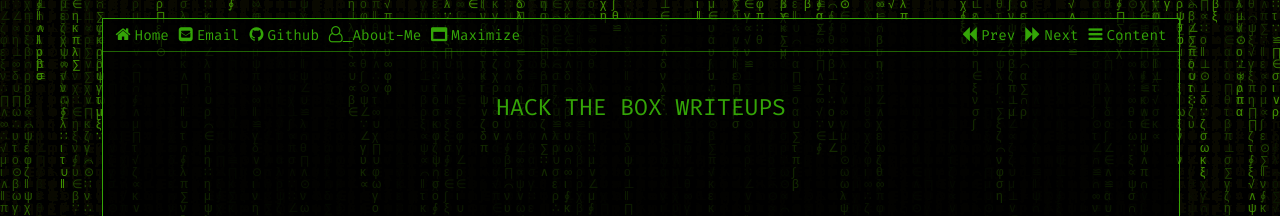
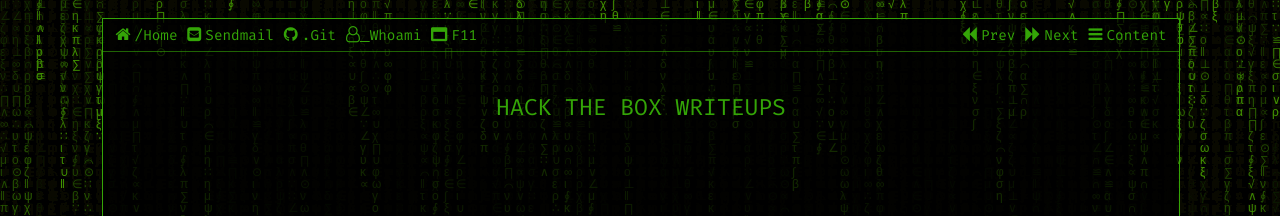
Before and after one commit to alfredoFerreiraAssis/alfredoFerreiraAssis.github.io, a Jekyll site: the page built from index.md, in a window 1280 px wide. Shown: the top 216 px of the page. Built offline with Jekyll 4.4.1, drawn with Linux system fonts in a browser that asks for light colours; our own code applies the rules of GitHub Pages for plain Markdown files.

Commit message:
Update header.html

```diff
--- a/_includes/header.html
+++ b/_includes/header.html
@@ -9,7 +9,7 @@
                     <a class="header_btn" href="{{ site.url }}{{ site.baseurl }}">
                         <i class="fa fa-home">
                             {% if page.btn_text != false %}
-                                <p class="btn_text">Home</p>
+                                <p class="btn_text">/Home</p>
                             {% endif %}
                         </i>
                     </a>
@@ -19,7 +19,7 @@
                     <a class="header_btn" href="mailto://{{ site.email }}">
                         <i class="fa fa-envelope-square">
                             {% if page.btn_text != false %}
-                                <p class="btn_text">Email</p>
+                                <p class="btn_text">sendmail</p>
                             {% endif %}
                         </i>
                     </a>
@@ -29,7 +29,7 @@
                     <a class="header_btn" href="https://github.com/alfredoFerreiraAssis">
                         <i class="fa fa-github">
                             {% if page.btn_text != false %}
-                                <p class="btn_text">Github</p>
+                                <p class="btn_text">.git</p>
                             {% endif %}
                         </i>
                     </a>
@@ -39,7 +39,7 @@
                     <a class="header_btn" href="{{ site.baseurl }}/about/">
                         <i class="fa fa-user-o"></i>
                             {% if page.btn_text != false %}
-                                <p class="btn_text">about-me</p>
+                                <p class="btn_text">whoami</p>
                             {% endif %}
                         </i>
                     </a>
@@ -49,7 +49,7 @@
                     <a class="header_btn" id="mxmz_btn" onclick="toggle_maximize()">
                         <i class="fa fa-window-maximize">
                             {% if page.btn_text != false %}
-                                <p class="btn_text" id="mxmz_text">Maximize</p>
+                                <p class="btn_text" id="mxmz_text">f11</p>
                             {% endif %}
                         </i>
                     </a>
```
